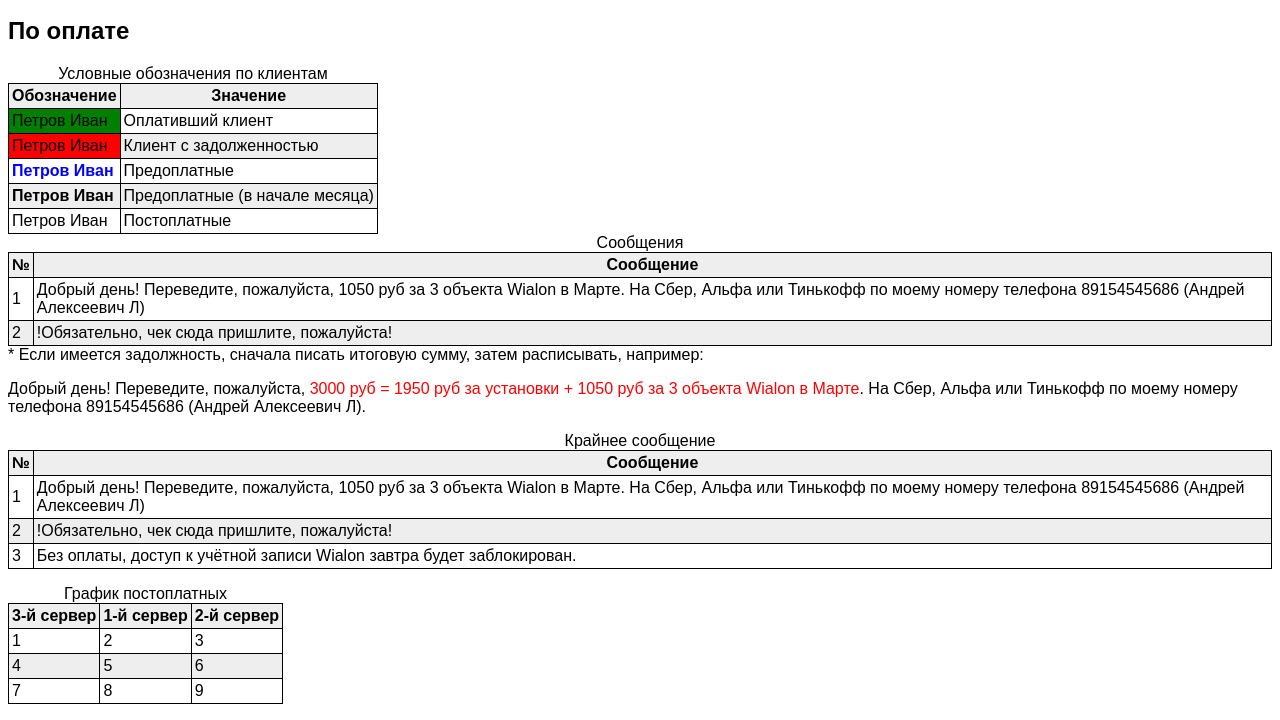
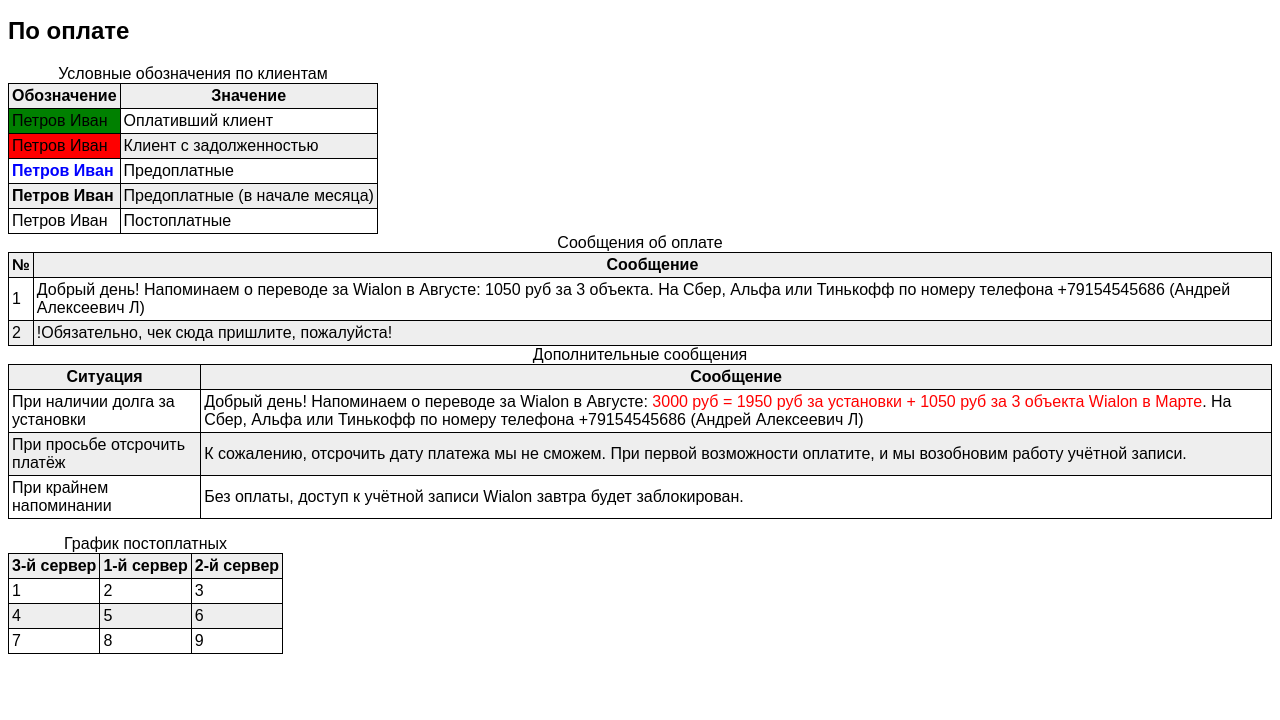
Before and after one commit to Dru247/first_project, a Django app: page /maks-func/ in a window 1280 px wide. Shown: the part 2194-2914 px from the top of the page. After the commit the page ends 2848 px from the top, so only its background shows below. Run offline with Django 3.2, Linux system fonts and the light colour scheme; the visitor is signed in with stand-in values (Sample User, id 1).

Commit message:
change text messages in wialon

```diff
--- a/general/general_app/templates/general_app/maks_func.html
+++ b/general/general_app/templates/general_app/maks_func.html
@@ -153,22 +153,20 @@
       </tbody>
     </table>
     <table>
-      <caption>Сообщения</caption>
+      <caption>Сообщения об оплате</caption>
       <tbody>
         <tr><th>№</th><th>Сообщение</th></tr>
-        <tr><td>1</td><td>Добрый день! Переведите, пожалуйста, 1050 руб за 3 объекта Wialon в Марте. На Сбер, Альфа или Тинькофф по моему номеру телефона 89154545686 (Андрей Алексеевич Л)</td></tr>
+        <tr><td>1</td><td>Добрый день! Напоминаем о переводе за Wialon в Августе: 1050 руб за 3 объекта. На Сбер, Альфа или Тинькофф по номеру телефона +79154545686 (Андрей Алексеевич Л)</td></tr>
         <tr><td>2</td><td>!Обязательно, чек сюда пришлите, пожалуйста!</td></tr>
       </tbody>
     </table>
-    * Если имеется задолжность, сначала писать итоговую сумму, затем расписывать, например:
-    <p>Добрый день! Переведите, пожалуйста, <span style="color: red">3000 руб = 1950 руб за установки + 1050 руб за 3 объекта Wialon в Марте</span>. На Сбер, Альфа или Тинькофф по моему номеру телефона 89154545686 (Андрей Алексеевич Л).</p>
     <table>
-      <caption>Крайнее сообщение</caption>
+      <caption>Дополнительные сообщения</caption>
       <tbody>
-        <tr><th>№</th><th>Сообщение</th></tr>
-        <tr><td>1</td><td>Добрый день! Переведите, пожалуйста, 1050 руб за 3 объекта Wialon в Марте. На Сбер, Альфа или Тинькофф по моему номеру телефона 89154545686 (Андрей Алексеевич Л)</td></tr>
-        <tr><td>2</td><td>!Обязательно, чек сюда пришлите, пожалуйста!</td></tr>
-        <tr><td>3</td><td>Без оплаты, доступ к учётной записи Wialon завтра будет заблокирован.</td></tr>
+        <tr><th>Ситуация</th><th>Сообщение</th></tr>
+        <tr><td>При наличии долга за установки</td><td>Добрый день! Напоминаем о переводе за Wialon в Августе:  <span style="color: red">3000 руб = 1950 руб за установки + 1050 руб за 3 объекта Wialon в Марте</span>. На Сбер, Альфа или Тинькофф по номеру телефона +79154545686 (Андрей Алексеевич Л)</td></tr>
+        <tr><td>При просьбе отсрочить платёж</td><td>К сожалению, отсрочить дату платежа мы не сможем. При первой возможности оплатите, и мы возобновим работу учётной записи.</td></tr>
+        <tr><td>При крайнем напоминании</td><td>Без оплаты, доступ к учётной записи Wialon завтра будет заблокирован.</td></tr>
       </tbody>
     </table>
     <p><table>
```
